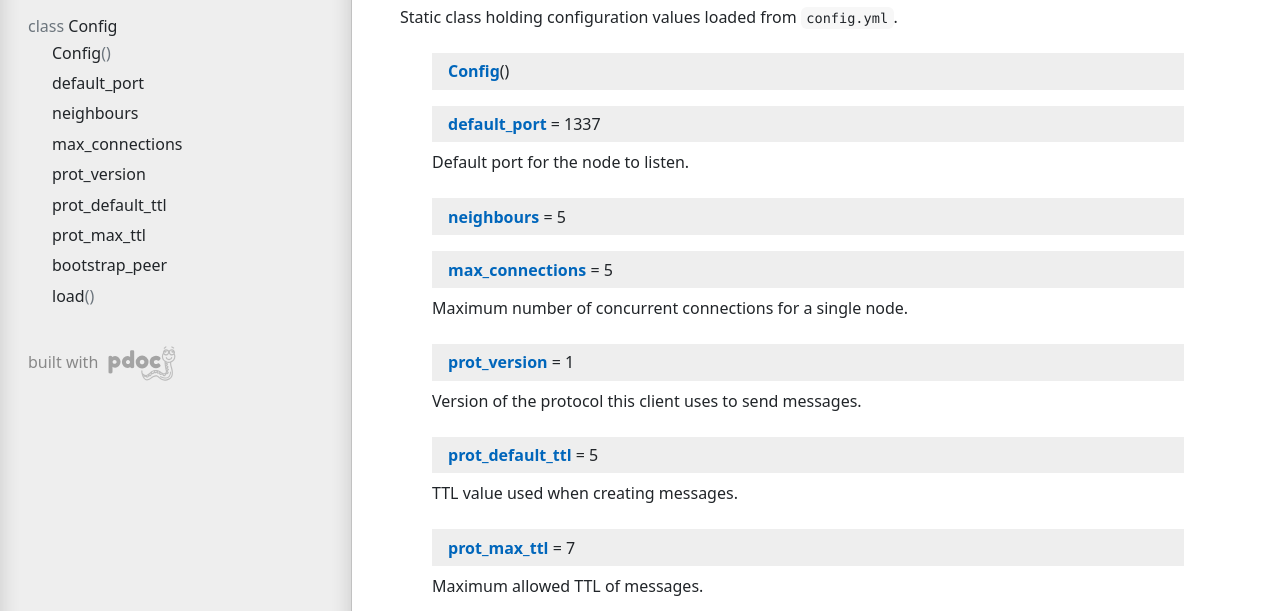
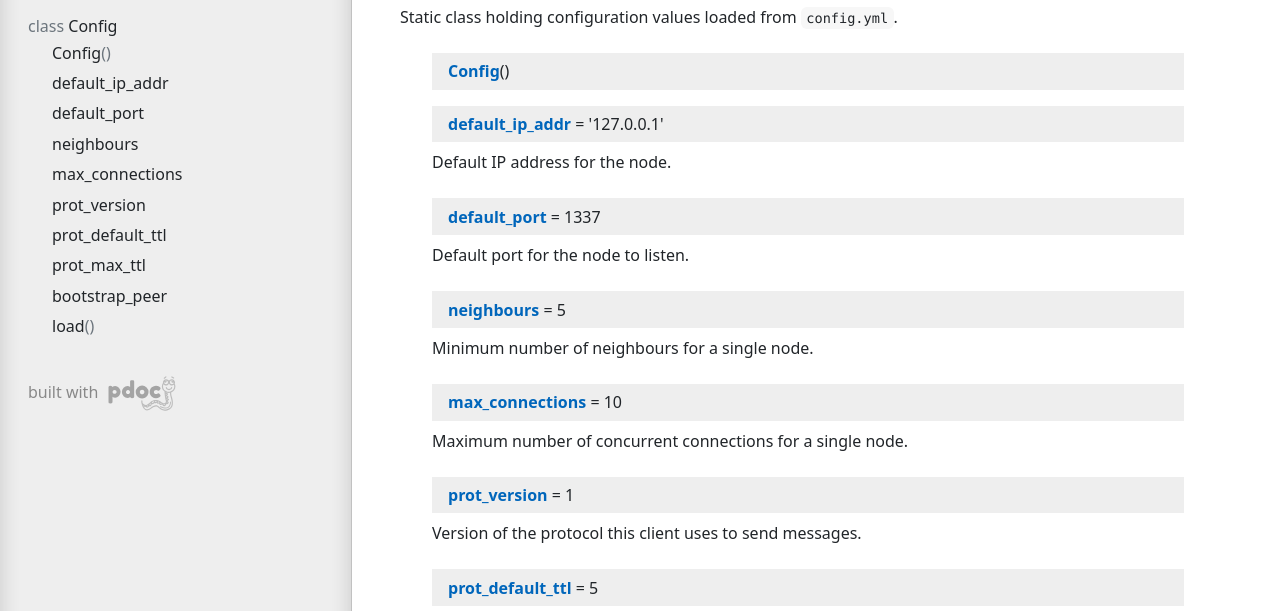
Before and after one commit to mg98/p2p-messenger, a plain HTML site: page p2p_messenger/config.html in a window 1280 px wide. Shown: the part 164-775 px from the top of the page. Drawn offline with Linux system fonts and the light colour scheme.

Commit message:
Deploying to docs from @ mg98/p2p-messenger@d5514c15909518d196fc66929e06cd267e47ac49 🚀

```diff
--- a/p2p_messenger/config.html
+++ b/p2p_messenger/config.html
@@ -35,6 +35,9 @@
                             <ul class="memberlist">
                         <li>
                                 <a class="function" href="#Config.__init__">Config</a>
+                        </li>
+                        <li>
+                                <a class="variable" href="#Config.default_ip_addr">default_ip_addr</a>
                         </li>
                         <li>
                                 <a class="variable" href="#Config.default_port">default_port</a>
@@ -83,17 +86,22 @@
             <summary>View Source</summary>
             <div class="codehilite"><pre><span></span><span class="kn">import</span> <span class="nn">yaml</span>
 
+
 <span class="k">class</span> <span class="nc">Config</span><span class="p">:</span>
 	<span class="sd">&quot;&quot;&quot;</span>
 <span class="sd">	Static class holding configuration values loaded from `config.yml`.</span>
 <span class="sd">	&quot;&quot;&quot;</span>
 
+	<span class="n">default_ip_addr</span> <span class="o">=</span> <span class="s1">&#39;127.0.0.1&#39;</span>
+	<span class="sd">&quot;&quot;&quot;Default IP address for the node.&quot;&quot;&quot;</span>
+
 	<span class="n">default_port</span> <span class="o">=</span> <span class="mi">1337</span>
 	<span class="sd">&quot;&quot;&quot;Default port for the node to listen.&quot;&quot;&quot;</span>
 
 	<span class="n">neighbours</span> <span class="o">=</span> <span class="mi">5</span>
+	<span class="sd">&quot;&quot;&quot;Minimum number of neighbours for a single node.&quot;&quot;&quot;</span>
 
-	<span class="n">max_connections</span> <span class="o">=</span> <span class="mi">5</span>
+	<span class="n">max_connections</span> <span class="o">=</span> <span class="mi">10</span>
 	<span class="sd">&quot;&quot;&quot;Maximum number of concurrent connections for a single node.&quot;&quot;&quot;</span>
 
 	<span class="n">prot_version</span> <span class="o">=</span> <span class="mi">1</span>
@@ -105,7 +113,7 @@
 	<span class="n">prot_max_ttl</span> <span class="o">=</span> <span class="mi">7</span>
 	<span class="sd">&quot;&quot;&quot;Maximum allowed TTL of messages.&quot;&quot;&quot;</span>
 
-	<span class="n">bootstrap_peer</span> <span class="o">=</span> <span class="p">(</span><span class="s1">&#39;127.0.0.1&#39;</span><span class="p">,</span> <span class="mi">1337</span><span class="p">)</span>
+	<span class="n">bootstrap_peer</span> <span class="o">=</span> <span class="p">(</span><span class="n">default_ip_addr</span><span class="p">,</span> <span class="n">default_port</span><span class="p">)</span>
 	<span class="sd">&quot;&quot;&quot;Tuple of ip and port of a running node used for bootstrapping into the network.&quot;&quot;&quot;</span>
 
 	<span class="nd">@classmethod</span>
@@ -113,6 +121,7 @@
 		<span class="sd">&quot;&quot;&quot;Load configuration values from `config.yml` and update values in class.&quot;&quot;&quot;</span>
 		<span class="k">with</span> <span class="nb">open</span><span class="p">(</span><span class="s1">&#39;./config.yml&#39;</span><span class="p">,</span> <span class="s1">&#39;r&#39;</span><span class="p">)</span> <span class="k">as</span> <span class="n">f</span><span class="p">:</span>
 			<span class="n">config</span> <span class="o">=</span> <span class="n">yaml</span><span class="o">.</span><span class="n">safe_load</span><span class="p">(</span><span class="n">f</span><span class="p">)</span>
+			<span class="bp">cls</span><span class="o">.</span><span class="n">default_ip</span> <span class="o">=</span> <span class="n">config</span><span class="p">[</span><span class="s1">&#39;default_ip&#39;</span><span class="p">]</span>
 			<span class="bp">cls</span><span class="o">.</span><span class="n">default_port</span> <span class="o">=</span> <span class="n">config</span><span class="p">[</span><span class="s1">&#39;default_port&#39;</span><span class="p">]</span>
 			<span class="bp">cls</span><span class="o">.</span><span class="n">neighbours</span> <span class="o">=</span> <span class="n">config</span><span class="p">[</span><span class="s1">&#39;neighbours&#39;</span><span class="p">]</span>
 			<span class="bp">cls</span><span class="o">.</span><span class="n">max_connections</span> <span class="o">=</span> <span class="n">config</span><span class="p">[</span><span class="s1">&#39;max_connections&#39;</span><span class="p">]</span>
@@ -141,12 +150,16 @@
 <span class="sd">	Static class holding configuration values loaded from `config.yml`.</span>
 <span class="sd">	&quot;&quot;&quot;</span>
 
+	<span class="n">default_ip_addr</span> <span class="o">=</span> <span class="s1">&#39;127.0.0.1&#39;</span>
+	<span class="sd">&quot;&quot;&quot;Default IP address for the node.&quot;&quot;&quot;</span>
+
 	<span class="n">default_port</span> <span class="o">=</span> <span class="mi">1337</span>
 	<span class="sd">&quot;&quot;&quot;Default port for the node to listen.&quot;&quot;&quot;</span>
 
 	<span class="n">neighbours</span> <span class="o">=</span> <span class="mi">5</span>
+	<span class="sd">&quot;&quot;&quot;Minimum number of neighbours for a single node.&quot;&quot;&quot;</span>
 
-	<span class="n">max_connections</span> <span class="o">=</span> <span class="mi">5</span>
+	<span class="n">max_connections</span> <span class="o">=</span> <span class="mi">10</span>
 	<span class="sd">&quot;&quot;&quot;Maximum number of concurrent connections for a single node.&quot;&quot;&quot;</span>
 
 	<span class="n">prot_version</span> <span class="o">=</span> <span class="mi">1</span>
@@ -158,7 +171,7 @@
 	<span class="n">prot_max_ttl</span> <span class="o">=</span> <span class="mi">7</span>
 	<span class="sd">&quot;&quot;&quot;Maximum allowed TTL of messages.&quot;&quot;&quot;</span>
 
-	<span class="n">bootstrap_peer</span> <span class="o">=</span> <span class="p">(</span><span class="s1">&#39;127.0.0.1&#39;</span><span class="p">,</span> <span class="mi">1337</span><span class="p">)</span>
+	<span class="n">bootstrap_peer</span> <span class="o">=</span> <span class="p">(</span><span class="n">default_ip_addr</span><span class="p">,</span> <span class="n">default_port</span><span class="p">)</span>
 	<span class="sd">&quot;&quot;&quot;Tuple of ip and port of a running node used for bootstrapping into the network.&quot;&quot;&quot;</span>
 
 	<span class="nd">@classmethod</span>
@@ -166,6 +179,7 @@
 		<span class="sd">&quot;&quot;&quot;Load configuration values from `config.yml` and update values in class.&quot;&quot;&quot;</span>
 		<span class="k">with</span> <span class="nb">open</span><span class="p">(</span><span class="s1">&#39;./config.yml&#39;</span><span class="p">,</span> <span class="s1">&#39;r&#39;</span><span class="p">)</span> <span class="k">as</span> <span class="n">f</span><span class="p">:</span>
 			<span class="n">config</span> <span class="o">=</span> <span class="n">yaml</span><span class="o">.</span><span class="n">safe_load</span><span class="p">(</span><span class="n">f</span><span class="p">)</span>
+			<span class="bp">cls</span><span class="o">.</span><span class="n">default_ip</span> <span class="o">=</span> <span class="n">config</span><span class="p">[</span><span class="s1">&#39;default_ip&#39;</span><span class="p">]</span>
 			<span class="bp">cls</span><span class="o">.</span><span class="n">default_port</span> <span class="o">=</span> <span class="n">config</span><span class="p">[</span><span class="s1">&#39;default_port&#39;</span><span class="p">]</span>
 			<span class="bp">cls</span><span class="o">.</span><span class="n">neighbours</span> <span class="o">=</span> <span class="n">config</span><span class="p">[</span><span class="s1">&#39;neighbours&#39;</span><span class="p">]</span>
 			<span class="bp">cls</span><span class="o">.</span><span class="n">max_connections</span> <span class="o">=</span> <span class="n">config</span><span class="p">[</span><span class="s1">&#39;max_connections&#39;</span><span class="p">]</span>
@@ -192,6 +206,17 @@
 
 
                             </div>
+                            <div id="Config.default_ip_addr" class="classattr">
+                                            <div class="attr variable"><a class="headerlink" href="#Config.default_ip_addr">#&nbsp;&nbsp</a>
+
+        <span class="name">default_ip_addr</span><span class="default_value"> = &#39;127.0.0.1&#39;</span>
+    </div>
+
+            <div class="docstring"><p>Default IP address for the node.</p>
+</div>
+
+
+                            </div>
                             <div id="Config.default_port" class="classattr">
                                             <div class="attr variable"><a class="headerlink" href="#Config.default_port">#&nbsp;&nbsp</a>
 
@@ -209,13 +234,15 @@
         <span class="name">neighbours</span><span class="default_value"> = 5</span>
     </div>
 
+            <div class="docstring"><p>Minimum number of neighbours for a single node.</p>
+</div>
 
 
                             </div>
                             <div id="Config.max_connections" class="classattr">
                                             <div class="attr variable"><a class="headerlink" href="#Config.max_connections">#&nbsp;&nbsp</a>
 
-        <span class="name">max_connections</span><span class="default_value"> = 5</span>
+        <span class="name">max_connections</span><span class="default_value"> = 10</span>
     </div>
 
             <div class="docstring"><p>Maximum number of concurrent connections for a single node.</p>
@@ -283,6 +310,7 @@
 		<span class="sd">&quot;&quot;&quot;Load configuration values from `config.yml` and update values in class.&quot;&quot;&quot;</span>
 		<span class="k">with</span> <span class="nb">open</span><span class="p">(</span><span class="s1">&#39;./config.yml&#39;</span><span class="p">,</span> <span class="s1">&#39;r&#39;</span><span class="p">)</span> <span class="k">as</span> <span class="n">f</span><span class="p">:</span>
 			<span class="n">config</span> <span class="o">=</span> <span class="n">yaml</span><span class="o">.</span><span class="n">safe_load</span><span class="p">(</span><span class="n">f</span><span class="p">)</span>
+			<span class="bp">cls</span><span class="o">.</span><span class="n">default_ip</span> <span class="o">=</span> <span class="n">config</span><span class="p">[</span><span class="s1">&#39;default_ip&#39;</span><span class="p">]</span>
 			<span class="bp">cls</span><span class="o">.</span><span class="n">default_port</span> <span class="o">=</span> <span class="n">config</span><span class="p">[</span><span class="s1">&#39;default_port&#39;</span><span class="p">]</span>
 			<span class="bp">cls</span><span class="o">.</span><span class="n">neighbours</span> <span class="o">=</span> <span class="n">config</span><span class="p">[</span><span class="s1">&#39;neighbours&#39;</span><span class="p">]</span>
 			<span class="bp">cls</span><span class="o">.</span><span class="n">max_connections</span> <span class="o">=</span> <span class="n">config</span><span class="p">[</span><span class="s1">&#39;max_connections&#39;</span><span class="p">]</span>
```
Also changed, not shown: p2p_messenger.html (+1 -1 lines), search.json (+1 -1 lines).
